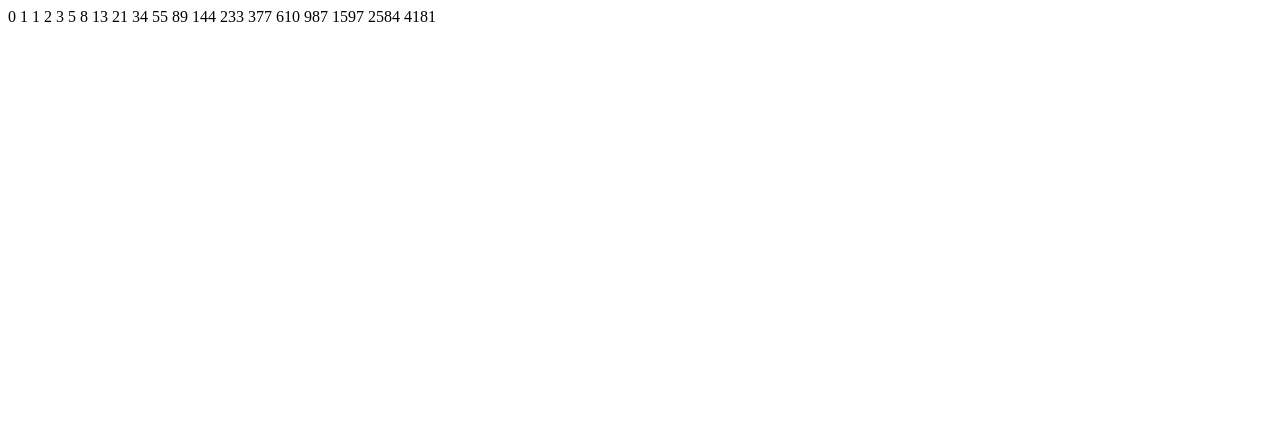
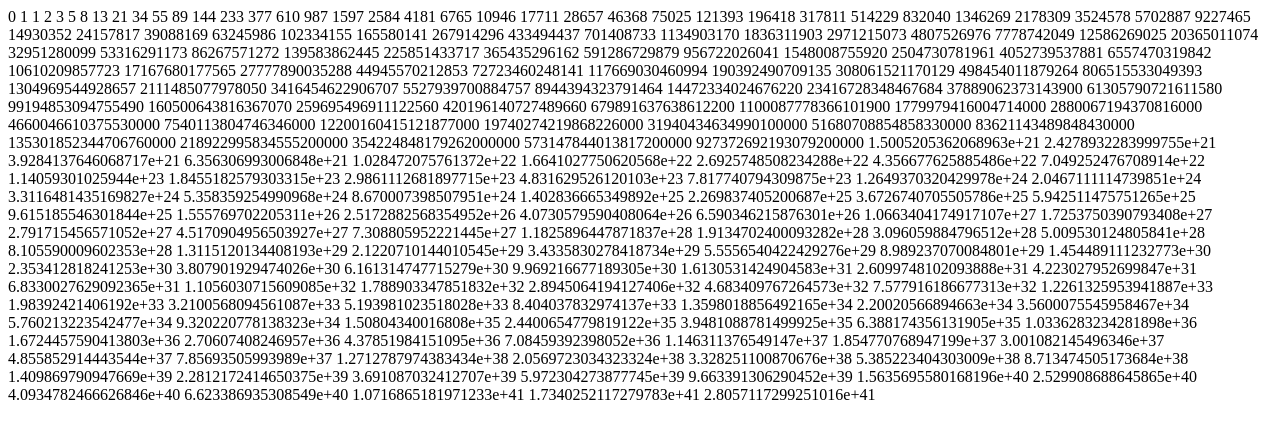
Before and after one commit to Vanthanh-123/baitap-modul1, a plain HTML site: page baitap48.html in a window 1280 px wide. Drawn offline with Linux system fonts and the light colour scheme.

Commit message:
Update baitap48.html

```diff
--- a/baitap48.html
+++ b/baitap48.html
@@ -10,7 +10,7 @@
     let f2 = 1
     let f3
     document.write(f1 + " " + f2 + " ")
-    for (i=1; i<19; i++) {
+    for (i=1; i<200; i++) {
         f3 = f2 + f1
         document.write(f3 + " ")
         f1 = f2
```
